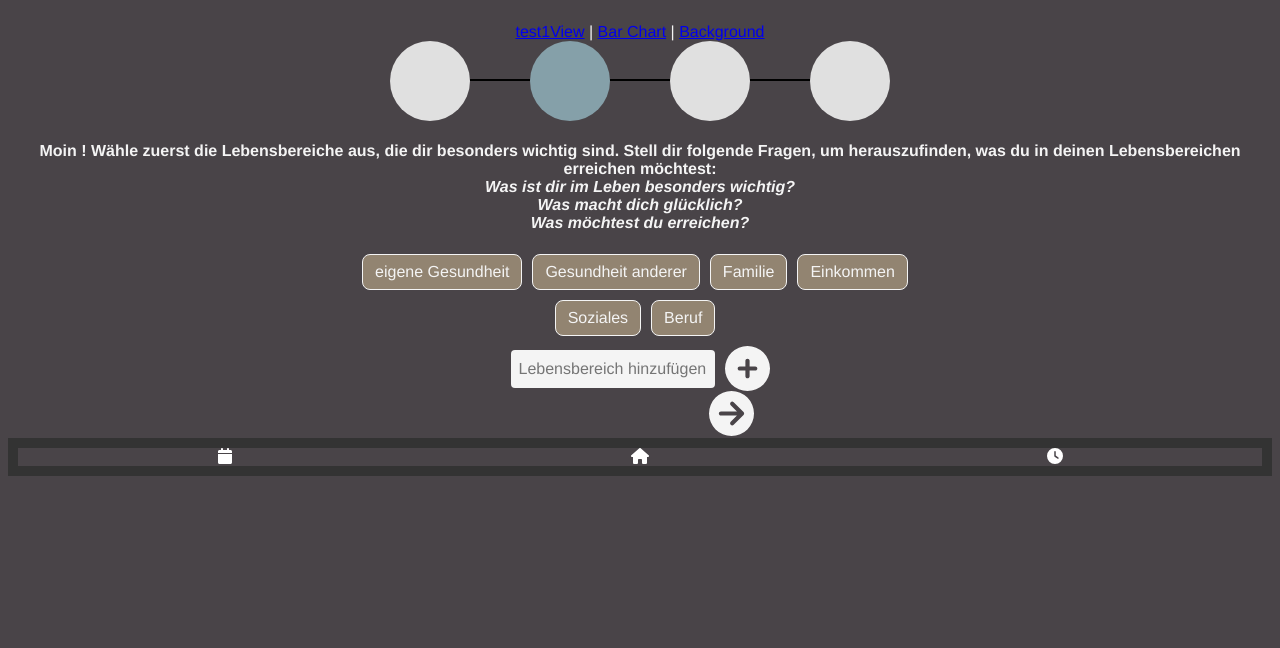
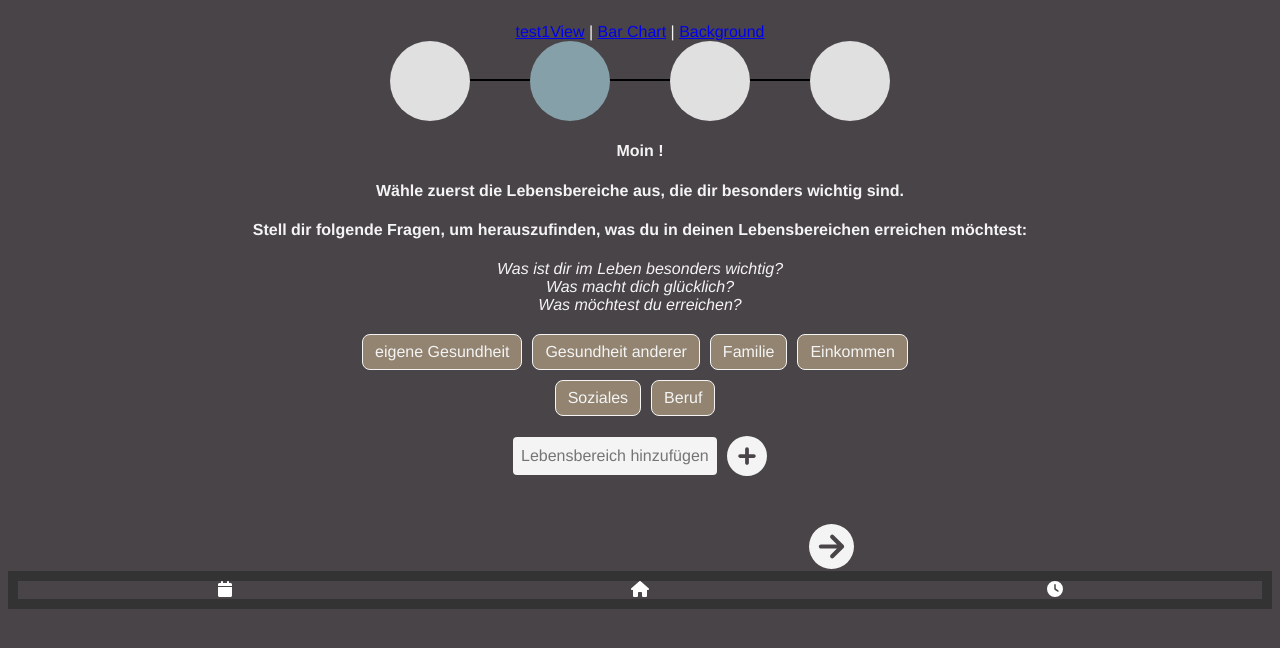
Before and after one commit to Damagefish/Reflektierte-Techniknutzung, a Vue app: page /LebensBereicheView in a window 1280 px wide. Shown: the top 648 px of the page. Built offline with nearby package versions, Linux system fonts and the light colour scheme.

Commit message:
added Styling to Components

```diff
--- a/src/components/LebensbereicheComp.vue
+++ b/src/components/LebensbereicheComp.vue
@@ -57,18 +57,20 @@ export default {
 @media (min-width: 620px) and (max-width: 1280px){
 
   #arrowRight{
-      margin-left: 182px;
+      margin-left: 382px;
+      margin-top: 48px;
       height: 45px;
       color: #f4f4f4;
     }
   #circlePlus{
-    height: 45px;
+    height: 40px;
     color: #f4f4f4;
   }
   .tags-container{
     display: flex;
     flex-wrap: wrap;
     justify-content: center;
+    margin-top: 20px;
   }
   input {
       font-size: 16px;
@@ -81,11 +83,12 @@ export default {
       width: 188px;
       height: 30px;
       margin-right: 10px;
-      margin-top: 4px;
+      margin-top: 1px;
     }
     .input-wrapper{
       display:flex;
       justify-content: center;
+      margin-top: 10px;
     }
 
 }
@@ -112,6 +115,7 @@ export default {
       display:flex;
       justify-content: center;
       flex-wrap: wrap;
+      margin-top: 10px;
     }
   #arrowRight{
       margin-left: 182px;
@@ -125,6 +129,7 @@ export default {
     padding: 20px;
     border: 1px solid #ddd;
     border-radius: 15px;
+    margin-top: 15px;
   }
 }
 .lebensbereiche-comp {
--- a/src/views/AspirationwahlView.vue
+++ b/src/views/AspirationwahlView.vue
@@ -22,17 +22,19 @@
       </div>
   </div>
     </div>
+    <div class = "input-wrapper">
     <div id = "SollZustand">
-        <textfield>
+            <textfield id = "soll-textfield">
                 Das möchte ich im Leben erreichen:
             </textfield>
-        <input v-model="aspiration"/>
+            <input v-model="aspiration" placeholder="Meine Aspiration"/>
     </div>
         <div id="IstZustand">
-        <textfield>So sieht mein aktueller Stand aus:</textfield>
-        <input v-model="istZustand"/>
+            <textfield id = "ist-textfield">So sieht mein aktueller Stand aus:</textfield>
+            <input v-model="istZustand" placeholder= "Mein Ist-Zustand"/>
         </div>
-    <font-awesome-icon :icon="['fas', 'circle-arrow-right']" @click="{setAspiration(); setIstZustand(); setAspirationTags(); $router.push('/meilensteine-waehlen') }" />
+    </div>
+    <font-awesome-icon :icon="['fas', 'circle-arrow-right']" @click="{setAspiration(); setIstZustand(); setAspirationTags(); addAspiration(); $router.push('/meilensteine-waehlen') }" id = "arrowRight"/>
 
     </template>
 
@@ -62,6 +64,9 @@
             setAspirationTags(){
                 this.$store.commit('setAspirationTags', this.tagsSelected)
             },
+            addAspiration(){
+                this.$store.commit('addAspiration', this.aspiration)
+            },
             toggleTag(tag) {
                  if (this.tagsSelected.includes(tag)) {
                     this.tagsSelected = this.tagsSelected.filter((selectedTag) => selectedTag !== tag);
@@ -74,38 +79,108 @@
     </script>
 
     <style>
+
+@media (min-width: 620px) and (max-width: 1280px){ /**Tablet Ansicht */
+
+#arrowRight{
+    margin-left: 382px;
+    margin-top: 48px;
+    height: 45px;
+    color: #f4f4f4;
+  }
+#circlePlus{
+  height: 40px;
+  color: #f4f4f4;
+}
+.tags-container{
+  display: flex;
+  flex-wrap: wrap;
+  justify-content: center;
+  margin-top: 20px;
+}
+input {
+    font-size: 16px;
+    font-size: max(16px, 1em);
+    font-family: inherit;
+    padding: 0.25em 0.5em;
+    background-color: #f4f4f4;
+    border: 2px solid var(--input-border);
+    border-radius: 4px;
+    width: 188px;
+    height: 30px;
+    margin-right: 10px;
+    margin-top: 1px;
+  }
+  .input-wrapper{
+    display:flex;
+    justify-content: center;
+    margin-top: 10px;
+  }
+  #soll-textfield{
+    margin-right: 10px;
+  }
+  #ist-textfield{
+    margin-right: 27px;
+  }
+}
+
+@media (max-width: 619px){ /**Handy-Ansicht*/
+
+input {
+    font-size: 16px;
+    font-size: max(16px, 1em);
+    font-family: inherit;
+    padding: 0.25em 0.5em;
+    background-color: #f4f4f4;
+    border: 2px solid var(--input-border);
+    border-radius: 4px;
+    width: 190px;
+    height: 20px;
+    margin-right: 10px;
+    margin-top: 1px;
+}
+#circlePlus{
+  height: 30px;
+  color: #f4f4f4;
+}
+.input-wrapper{
+    display:flex;
+    justify-content: center;
+    flex-wrap: wrap;
+    margin-top: 10px;
+  }
+#arrowRight{
+    margin-left: 253px;
+    margin-top: 208px;
+    height: 45px;
+    color: #f4f4f4;
+  }
+.tags-container{
+  display: flex;
+  flex-wrap: wrap;
+  justify-content: center;
+  padding: 20px;
+  border: 1px solid #ddd;
+  border-radius: 15px;
+  margin-top: 15px;
+}
+#IstZustand{
+    margin-top: 15px;
+}
+}
 .lebensbereiche-comp {
     width: 50%;
     margin: auto;
     }
 
-    .frame {
-    padding: 20px;
-    border: 1px solid #ddd;
-    border-radius: 15px;
-    margin-bottom: 5px;
-    }
-
-    .frame2 {
-    padding: 20px;
-    border: 1px solid #ddd;
-    border-radius: 15px;
-    margin-bottom: 5px;
-    }
-
-    .frame3{
-    padding: 20px;
-    border: 1px solid #ddd;
-    border-radius: 15px;
-    }
 .tag {
   display: inline-block;
   padding: 8px 12px;
   margin-right: 10px;
   margin-bottom: 10px;
-    border: 1px solid #d3d3d3;
+  border: 1px solid #f4f4f4;
   border-radius: 8px;
-    background-color: #e0e0e0;
+  background-color: #928471;
   cursor: pointer;
   transition: background-color 0.3s ease-in-out, box-shadow 0.3s ease-in-out;
 }
@@ -115,7 +190,7 @@
     }
 
     .tag.selected {
-    background-color: #4caf50;
+    background-color: #85A0A9;
     color: #fff;
     box-shadow: inset 5px 5px 10px #357a38, inset -5px -5px 10px #61bd61;
     }
--- a/src/views/LebensBereicheView.vue
+++ b/src/views/LebensBereicheView.vue
@@ -1,16 +1,15 @@
 <template>
     <HeaderComp/>
     <div>
-        <h4>Moin {{ $store.getters.getName }}!
-            Wähle zuerst die Lebensbereiche aus, die dir besonders wichtig sind.
-            Stell dir folgende Fragen, um herauszufinden, was du in deinen Lebensbereichen erreichen möchtest:
+        <h4>Moin {{ $store.getters.getName }}!</h4>
+            <h4>Wähle zuerst die Lebensbereiche aus, die dir besonders wichtig sind.</h4>
+            <h4>Stell dir folgende Fragen, um herauszufinden, was du in deinen Lebensbereichen erreichen möchtest:</h4>
             <div style="page-break-after: always;"></div>
             <i>Was ist dir im Leben besonders wichtig?</i>
             <div style="page-break-after: always;"></div>
             <i>Was macht dich glücklich?</i>
             <div style="page-break-after: always;"></div>
             <i>Was möchtest du erreichen?</i>
-        </h4>
         <LebensbereicheComp ref ="Lebensbereiche"/>
         </div>
 </template>
--- a/src/views/NamensEingabeView.vue
+++ b/src/views/NamensEingabeView.vue
@@ -41,12 +41,12 @@
       --input-border: #776661;
 }
     #arrowRight{
-      margin-left: 325px;
+      margin-left: 258px;
       height: 45px;
       color: #f4f4f4
     }
     #arrowContainer{
-      margin-top: 244px;
+      margin-top: 40px;
     }
     input {
       font-size: 16px;
```
Lines whose indentation alone changed are shown as unchanged.
